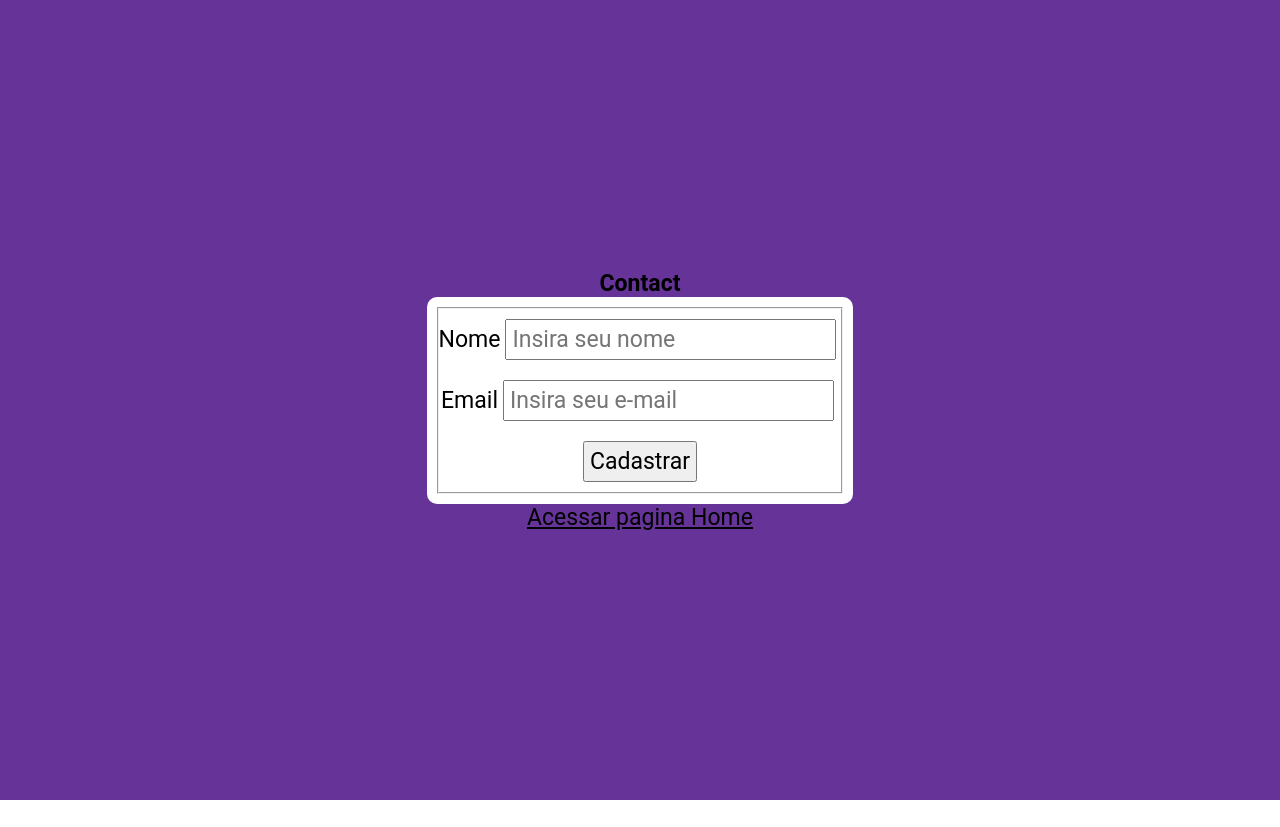
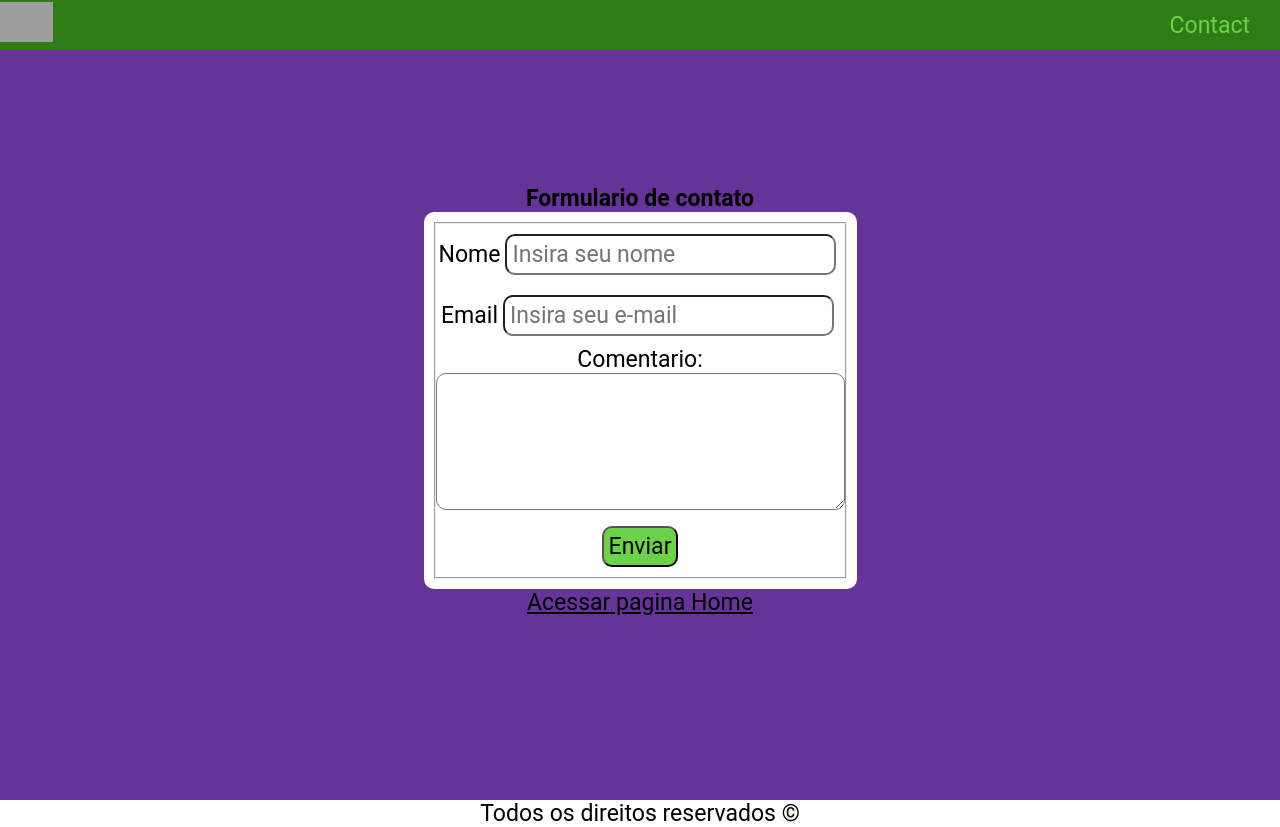
Before and after one commit to Anarkho/Gama_Academy, a React (Create React App) app: page /contact in a window 1280 px wide. Before the commit the page ends 800 px from the top, so only its background shows below. Built offline with nearby package versions, Linux system fonts and the light colour scheme; grey boxes are pictures that could not be loaded.

Commit message:
criação de novos componentes e ajustes gerais

```diff
--- /dev/null
+++ b/src/components/Footer/index.tsx
@@ -0,0 +1,13 @@
+import React from "react";
+
+import { Container } from "./style";
+
+function Footer() {
+  return (
+    <Container>
+      <p>Todos os direitos reservados &copy;</p>
+    </Container>
+  );
+}
+
+export default Footer;
--- /dev/null
+++ b/src/components/Footer/style.ts
@@ -0,0 +1,6 @@
+import styled from 'styled-components';
+
+export const Container = styled.div`
+  display: flex ;
+  justify-content: center ;
+`;
--- /dev/null
+++ b/src/components/Nav/index.tsx
@@ -0,0 +1,19 @@
+import React from 'react';
+import { Link } from 'react-router-dom';
+
+ import { Container } from './style';
+
+function Nav() {
+  return (
+          <Container>
+              <Link to='/home'>
+              <img className='logo-nav' src='https://xpcorp.gama.academy/assets/logo-nav-black-478b995c681064a54339fa14e4885288162d2cb9c6a8ddca326315622f0a25cf.svg' alt='logo'/>
+              </Link>
+              <div className='div-nav'>
+                  <Link to='/contact'>Contact</Link>
+              </div>
+          </Container>
+  )
+}
+
+export default Nav;
--- /dev/null
+++ b/src/components/Nav/style.ts
@@ -0,0 +1,22 @@
+import styled from "styled-components";
+
+export const Container = styled.div`
+  background-color: #2e7c16;
+  height: 50px;
+  align-items: center;
+  display: flex;
+  width: 100vw;
+  position: fixed ;
+  justify-content: space-between ;
+  box-sizing: border-box ;
+
+  .logo-nav {
+    height: 40px;
+  }
+  a{
+    margin-right: 30px ;
+    color: #6cd249;
+    text-decoration: none;
+  }
+
+`;
--- a/src/styles/globalStyles.js
+++ b/src/styles/globalStyles.js
@@ -9,5 +9,6 @@ export default createGlobalStyle`
     color: #000;
     font-size: 1.2rem ;
     font-family: 'Roboto', sans-serif;
+    overflow-x: hidden ;
 }
 `;
--- a/src/views/Contact/index.tsx
+++ b/src/views/Contact/index.tsx
@@ -2,6 +2,8 @@ import React, { useState, useCallback, FormEvent } from "react";
 import { Container } from "./style";
 import { Link } from "react-router-dom";
 import { api } from "../../services/api";
+import Footer from "../../components/Footer";
+import Nav from "../../components/Nav";
 
 interface IData {
   name: string;
@@ -28,9 +30,11 @@ const Contact: React.FC = () => {
   );
 
   return (
+    <>
+    <Nav/>
     <Container>
       <div className="form-wrapper">
-        <h1>Contact</h1>
+        <h1>Formulario de contato</h1>
         <div className="card">
           {submit ? (
             <div>
@@ -53,7 +57,9 @@ const Contact: React.FC = () => {
                   onChange={(e) => setData({ ...data, email: e.target.value })}
                 />
                 <br />
-                <input type="submit" value="Cadastrar" />
+                <label htmlFor="">Comentario: </label><br/>
+                <textarea cols={30} rows={5}/><br/>
+                <input type="submit" value="Enviar" />
                 <br />
               </fieldset>
             </form>
@@ -62,6 +68,8 @@ const Contact: React.FC = () => {
         <Link to="/home">Acessar pagina Home</Link>
       </div>
     </Container>
+    <Footer/>
+    </>
   );
 };
 
--- a/src/views/Contact/style.ts
+++ b/src/views/Contact/style.ts
@@ -24,10 +24,16 @@ export const Container = styled.div`
         input {
           margin: 10px 5px;
           padding: 5px;
+          border-radius: 10px;
+
+          &[type='submit']{
+            background-color: #6cd249 ;
+          }
         }
-        button{
-          margin: 10px ;
+        textarea{
+          border-radius: 10px;
         }
+       in
       }
     }
   }
--- a/src/views/Home/index.tsx
+++ b/src/views/Home/index.tsx
@@ -1,6 +1,8 @@
 import React, { useState } from "react"; //? rfc
 import { Container, Button } from "./style";
 import { Link, useNavigate } from "react-router-dom";
+import Footer from "../../components/Footer";
+import Nav from "../../components/Nav";
 
 const Home: React.FC = () => {
   const [isLogin, setIsLogin] = useState(true);
@@ -10,6 +12,8 @@ const Home: React.FC = () => {
     navigate("/");
   }
   return (
+    <>
+    <Nav/>
     <Container>
       {isLogin ? (
         <>
@@ -27,6 +31,8 @@ const Home: React.FC = () => {
       )}
       <Button onClick={() => setIsLogin(!isLogin)}>Sair</Button>
     </Container>
+    <Footer/>
+    </>
   );
 };
 
--- a/src/views/Home/style.ts
+++ b/src/views/Home/style.ts
@@ -7,7 +7,6 @@ export const Container = styled.div`
   justify-content: center;
   width: 100vw;
   height: 100vh;
-  border: solid red 1px;
   box-sizing: border-box;
 `;
 
--- a/src/views/SignIn/index.tsx
+++ b/src/views/SignIn/index.tsx
@@ -24,7 +24,7 @@ const SignIn: React.FC = () => {
         .then((response) => {
           if (response.status === 200) {
             toast.success("Logado com sucesso!", {
-              autoClose: false
+              autoClose: 1000,
             });
             navigate("/home");
           }
@@ -60,7 +60,7 @@ const SignIn: React.FC = () => {
           <input type="submit" value="Logar" />
         </fieldset>
       </form>
-      <Link to="/signup">Clique para se cadastrar</Link>
+      <Link to="/">Clique para se cadastrar</Link>
     </Container>
   );
 };
--- a/src/views/SignIn/style.ts
+++ b/src/views/SignIn/style.ts
@@ -6,7 +6,6 @@ export const Container = styled.div`
   justify-content: center;
   flex-direction: column;
   height: 100vh;
-  border: solid black 1px;
 
   fieldset {
     display: flex;
--- a/src/views/SignUp/index.tsx
+++ b/src/views/SignUp/index.tsx
@@ -25,7 +25,7 @@ const SignUp: React.FC = () => {
         .then((response: any) => {
           if (response.status === 200) {
             toast.success("Cadastro realizado com sucesso!", {
-              autoClose: false,
+            autoClose: 1000
             });
             navigate("/signin");
           }
```
